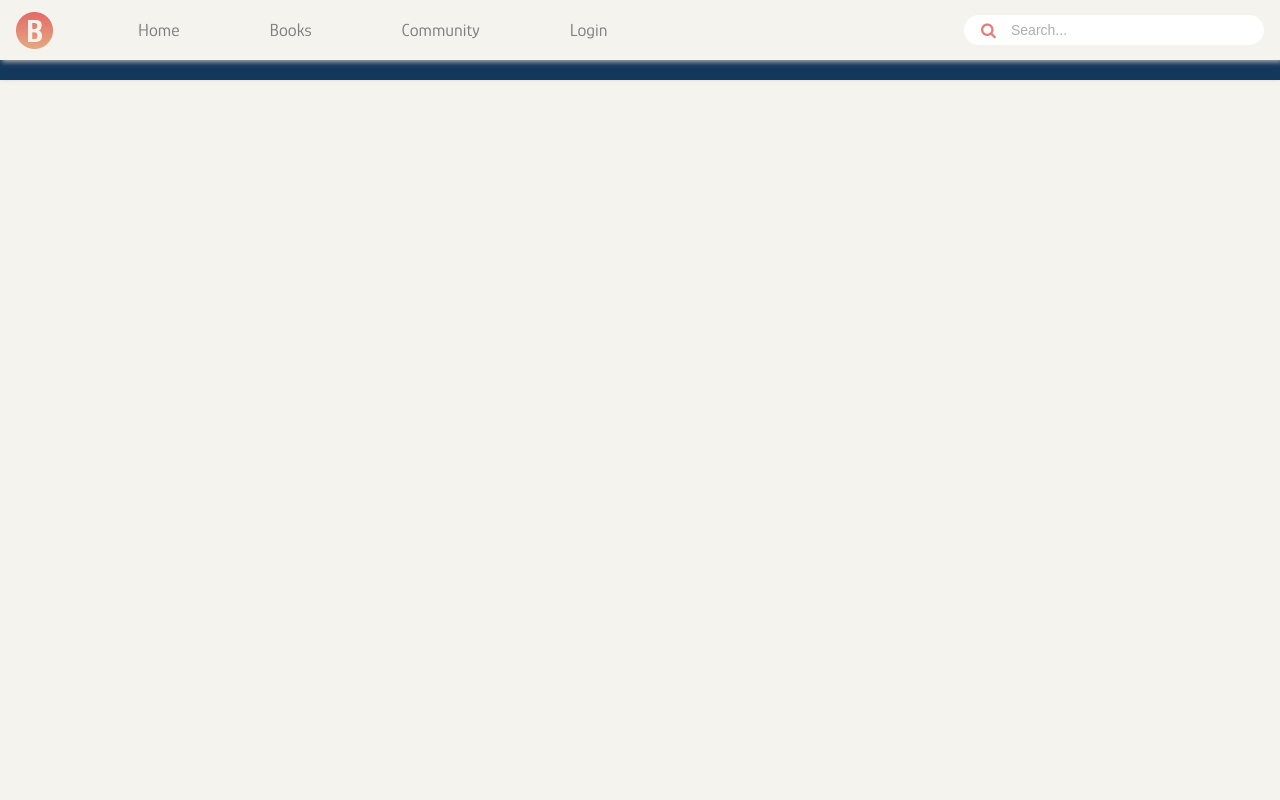
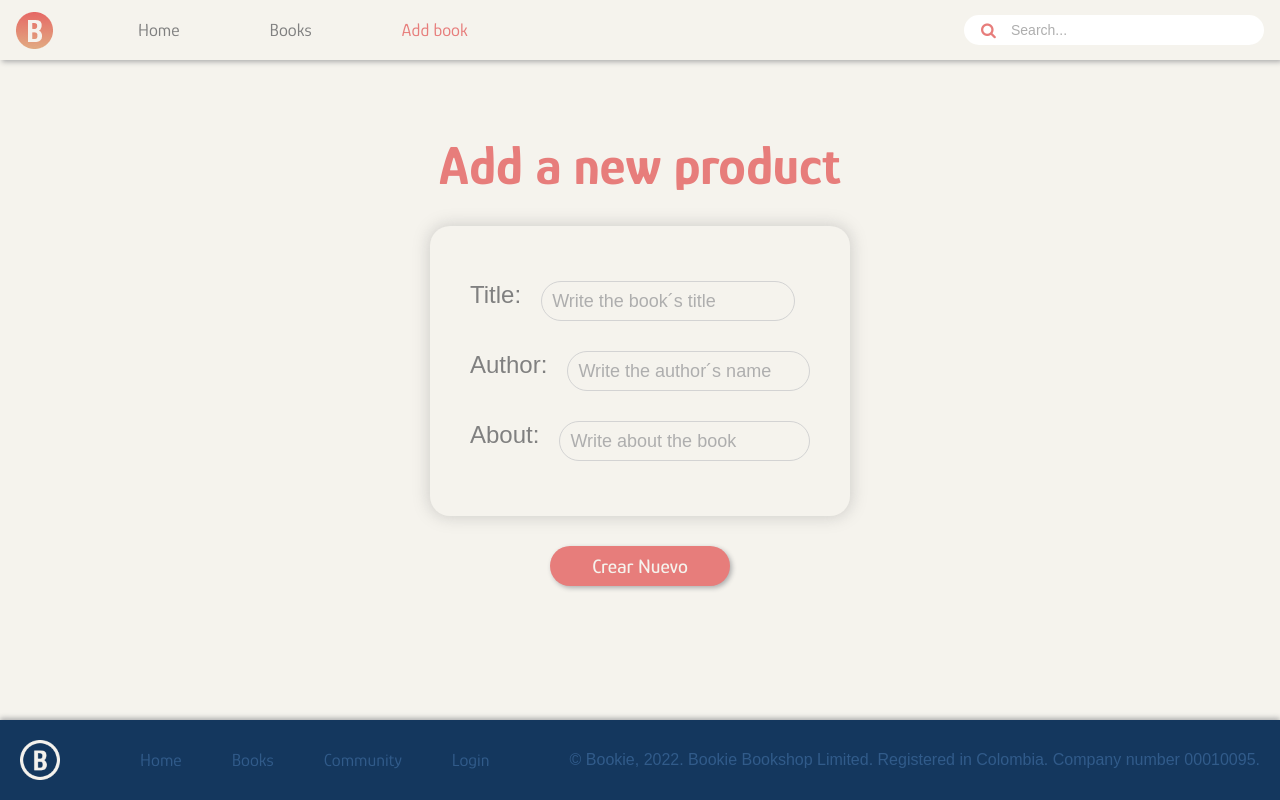
Before and after one commit to nataliaortizvi/Bookshop, a Vue app: page /addbook in a window 1280 px wide. Built offline with nearby package versions, Linux system fonts and the light colour scheme; a web font is replaced by a local one.

Commit message:
add products

```diff
--- a/src/App.vue
+++ b/src/App.vue
@@ -19,8 +19,9 @@
       <nav>
         <RouterLink to="/" class="links --darkBlack" class-active="active">Home</RouterLink>
         <RouterLink to="/books" class="links --darkBlack" class-active="active">Books</RouterLink>
-        <RouterLink to="/community" class="links --darkBlack" class-active="active">Community</RouterLink>
-        <RouterLink to="/login" class="links --darkBlack" class-active="active">Login</RouterLink>
+        <!--RouterLink to="/community" class="links --darkBlack" class-active="active">Community</RouterLink-->
+        <!--RouterLink to="/login" class="links --darkBlack" class-active="active">Login</RouterLink-->
+        <RouterLink to="/addbook" class="links --darkBlack" class-active="active">Add book</RouterLink>
       </nav>
     </section>
 
--- a/src/assets/main.scss
+++ b/src/assets/main.scss
@@ -266,6 +266,7 @@ footer {
   align-items: center;
   justify-content: space-between;
   padding: 20px;
+  z-index: 30;
 
   img {
     height: 40px;
--- a/src/components/Books/BookCard.vue
+++ b/src/components/Books/BookCard.vue
@@ -25,12 +25,12 @@ export default {
 
 
     <!--------------------card info-------------------->
-    <RouterLink :to="`/details/${this.id}`">
+    <RouterLink :to="`/details/${this.title}`">
       <img :src="this.image" />
     </RouterLink>
 
     <div class="cardContainer_info">
-      <RouterLink :key="this.id" :to="`/details/${this.id}`">
+      <RouterLink :key="this.title" :to="`/details/${this.title}`">
         <h1 class="normalText --darkBlack --small">{{ this.title }}</h1>
       </RouterLink>
 
--- a/src/components/Books/BookDetail.vue
+++ b/src/components/Books/BookDetail.vue
@@ -1,4 +1,6 @@
 <script>
+import LoveButton from "./LoveButton.vue";
+
 export default {
   props: {
     title: String,
@@ -9,13 +11,17 @@ export default {
     image: String,
     stars: String,
   },
+
+  components: {
+    LoveButton,
+  },
+
 };
 </script>
 
 
 <template>
-
-<div class="detailContainer">
+  <div class="detailContainer">
     <img :src="this.image" />
     <div class="detailInfo">
       <h1 class="titleText --blue">{{ this.title }}</h1>
@@ -23,9 +29,7 @@ export default {
       <div class="starsAuthor">
         <a class="normalText --blue --small">{{ this.author }}</a>
         <p class="normalText --blue --small">|</p>
-        <a class="normalText --lightBlack --small">{{
-          this.stars
-        }}</a>
+        <a class="normalText --lightBlack --small">{{ this.stars }}</a>
       </div>
 
       <p class="normalText --lightBlack --small">
@@ -34,12 +38,11 @@ export default {
       <p class="titleText --blue price">$ {{ this.price }}</p>
       <div class="btnlove">
         <button class="button --blue">Add to cart</button>
-        <!--LoveButton class="lovebtn" :notLike="this.notLike"></LoveButton-->
+        <!------arreglar boton like------>
+        <LoveButton class="lovebtn" :notLike=true></LoveButton>
       </div>
     </div>
   </div>
-
-
 </template>
 
 
@@ -49,16 +52,25 @@ export default {
 .detailContainer {
   display: flex;
   flex-direction: row;
-  width: 700px;
-  height: 90vh;
-  padding: 100px;
-  background-color: rgb(234, 234, 234);
+  justify-content: center;
+  align-content: center;
+  width: 100%;
+  height: 100%;
+  padding: 150px 40px 100px 40px;
+  gap: 50px;
 
+  img {
+    width: 300px;
+    height: 500px;
+    border-radius: 20px;
+    box-shadow: 2px 2px 5px $blackLight;
+  }
   .detailInfo {
     display: flex;
     flex-direction: column;
     justify-content: center;
     gap: 10px;
+    width: 400px;
 
     .btnlove {
       position: relative;
@@ -69,7 +81,7 @@ export default {
       .lovebtn {
         position: absolute;
         z-index: 20;
-        right: 230px;
+        right: 150px;
         top: -5px;
       }
     }
@@ -92,6 +104,4 @@ export default {
     }
   }
 }
-
-
 </style>
--- a/src/components/Books/LoveButton.vue
+++ b/src/components/Books/LoveButton.vue
@@ -51,7 +51,7 @@ export default {
     border: none;
     border-radius: 50%;
     background-color: $background;
-    box-shadow: 0 0.3em 0.6em rgba($blackDark, 0.3);
+    box-shadow: 0px 0px 10px 1px rgba($blackDark, 0.3);
     cursor: pointer;
   }
 
--- a/src/router/index.js
+++ b/src/router/index.js
@@ -4,6 +4,7 @@ import BooksView from '../views/BooksView.vue'
 import CommunityView from '../views/CommunityView.vue'
 import LoginView from '../views/LoginView.vue'
 import DetailView from '../views/DetailView.vue'
+import AddBookView from '../views/AddBookView.vue'
 
 const router = createRouter({
   history: createWebHistory(import.meta.env.BASE_URL),
@@ -34,6 +35,11 @@ const router = createRouter({
       name: 'detail',
       component: DetailView
     },
+    {
+      path: '/addbook',
+      name: 'addbook',
+      component: AddBookView
+    },
   ]
 })
 
--- /dev/null
+++ b/src/views/AddBookView.vue
@@ -0,0 +1,146 @@
+<script>
+import { mapStores } from "pinia";
+import { useProductsStore } from "../stores/products";
+
+export default {
+  data() {
+    return {
+      title: "",
+      author: "",
+      about: "",
+      category: [],
+      price: "",
+      year: "",
+      place: "",
+      image: "",
+      notLike: true,
+      stars: "⭐️⭐️⭐️",
+    };
+  },
+
+  computed: {
+    ...mapStores(useProductsStore),
+    allProducts() {
+      return this.productsStore.getProducts;
+    },
+  },
+
+  methods: {
+    createNewProduct() {
+      const newProduct = {
+        title: this.title,
+        author: this.author,
+        about: this.about,
+      };
+      this.productsStore.newProduct(newProduct);
+      console.log(this.title);
+      this.title = "";
+      this.author = "";
+
+    }
+  },
+
+  mounted(){
+    //this.productsStore.loadProducts()
+  }
+};
+</script>
+
+
+<template>
+  <section class="formContainer">
+    <h1 class="titleText --pink">Add a new product</h1>
+    <form>
+      <label class="normalText --big --darkBlack">
+        Title:
+        <input
+          class="normalText --small --lightBlack"
+          placeholder="Write the book´s title"
+          v-model="title"
+          type="text"
+          required
+        />
+      </label>
+
+      <label class="normalText --big --darkBlack">
+        Author:
+        <input
+          class="normalText --small --lightBlack"
+          placeholder="Write the author´s name"
+          v-model="author"
+          type="text"
+          required
+        />
+      </label>
+
+      <label class="normalText --big --darkBlack">
+        About:
+        <input
+          class="normalText --small --lightBlack"
+          placeholder="Write about the book"
+          v-model="about"
+          type="text"
+          required
+        />
+      </label>
+    </form>
+
+    <button class="button --pink" @click="(e) => createNewProduct()">
+      Crear Nuevo
+    </button>
+  </section>
+</template>
+
+
+
+<style lang="scss" scoped>
+@import "src/assets/main.scss";
+
+.formContainer {
+  width: 100%;
+  height: 90vh;
+  padding: 0px;
+  display: flex;
+  flex-direction: column;
+  justify-content: center;
+  align-items: center;
+  margin: 0px;
+
+  form {
+    width: 420px;
+    margin: 30px;
+    box-shadow: 0px 0px 15px 2px rgba($blackDark, 0.3);
+    background-color: $background;
+    border-radius: 20px;
+    padding: 40px;
+    text-align: left;
+    display: flex;
+    flex-direction: column;
+    align-items: flex-start;
+    justify-items: center;
+  }
+
+  label {
+    display: inline-block;
+    margin: 15px 0px;
+    display: flex;
+    flex-direction: row;
+  }
+
+  input {
+    display: block;
+    padding: 10px 10px;
+    height: 40px;
+    width: 100%;
+    box-sizing: border-box;
+    background-color: $background;
+    border: 1px solid rgb(211, 211, 211);
+    border-radius: 20px;
+    margin-left: 20px;
+
+    &::placeholder {
+      color: $blackLight;
+    }
+  }
+}
+</style>
--- a/src/views/BooksView.vue
+++ b/src/views/BooksView.vue
@@ -14,6 +14,10 @@ export default {
       return this.productsStore.getProducts;
     },
   },
+
+  mounted(){
+    //this.productsStore.loadProducts()
+  }
 };
 </script>
 
```
Also changed, not shown: src/components/Home/SlideFade.vue (+20 -2 lines), src/stores/products.js (+4 -9 lines), src/views/DetailView.vue (+25 -87 lines), public/images/WebElements/detailVector.png, src/assets/img/WebElements/detailVector.png (deleted), src/views/AddBook.vue (deleted).
